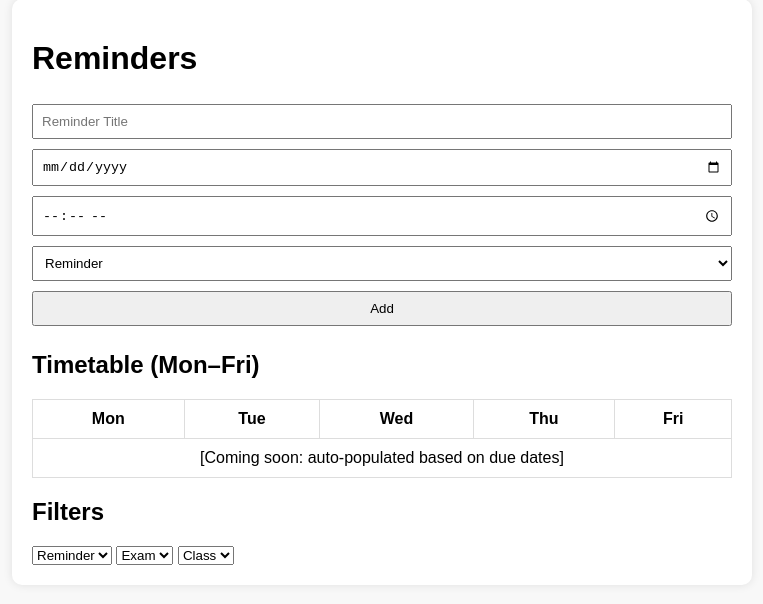
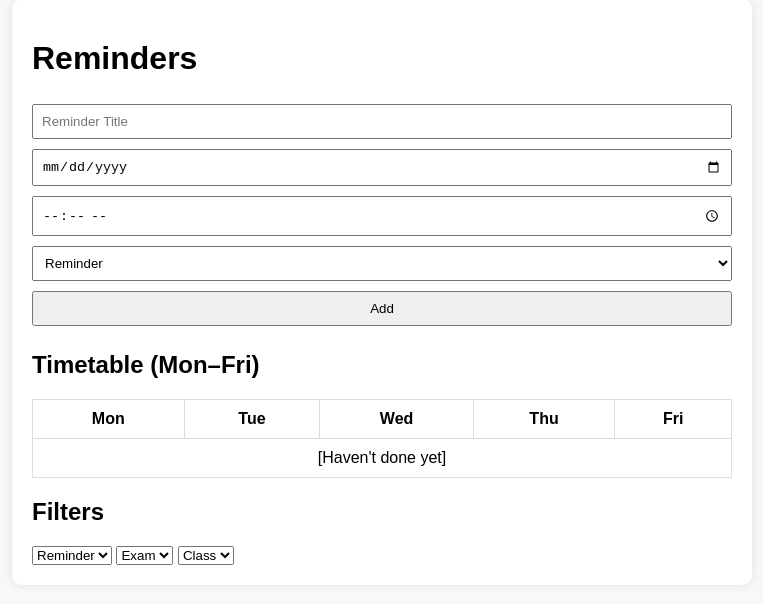
Before and after one commit to sopl3024/DigiProject, a Flask app: page / in a window 1280 px wide. Shown: the part 21-625 px from the top of the page, without its empty margins (258-1021 px from the left). Run offline with Flask 3, Linux system fonts and the light colour scheme; data that the repository does not hold is empty.

Commit message:
Better code comments

```diff
--- a/app.py
+++ b/app.py
@@ -1,4 +1,4 @@
-
+# Imports
 from flask import Flask, render_template, request, redirect, url_for
 import sqlite3
 
@@ -76,7 +76,7 @@ def delete(reminder_id):
     conn.close()
     return redirect(url_for('index'))
 
-# Start the app
+# Start the application
 if __name__ == '__main__':
     init_db()
     app.run(debug=True)
--- a/templates/index.html
+++ b/templates/index.html
@@ -36,7 +36,7 @@
         <h2>Timetable (Mon–Fri)</h2>
         <table>
             <tr><th>Mon</th><th>Tue</th><th>Wed</th><th>Thu</th><th>Fri</th></tr>
-            <tr><td colspan="5">[Coming soon: auto-populated based on due dates]</td></tr>
+            <tr><td colspan="5">[Haven't done yet]</td></tr>
         </table>
 
         <h2>Filters</h2>
```
